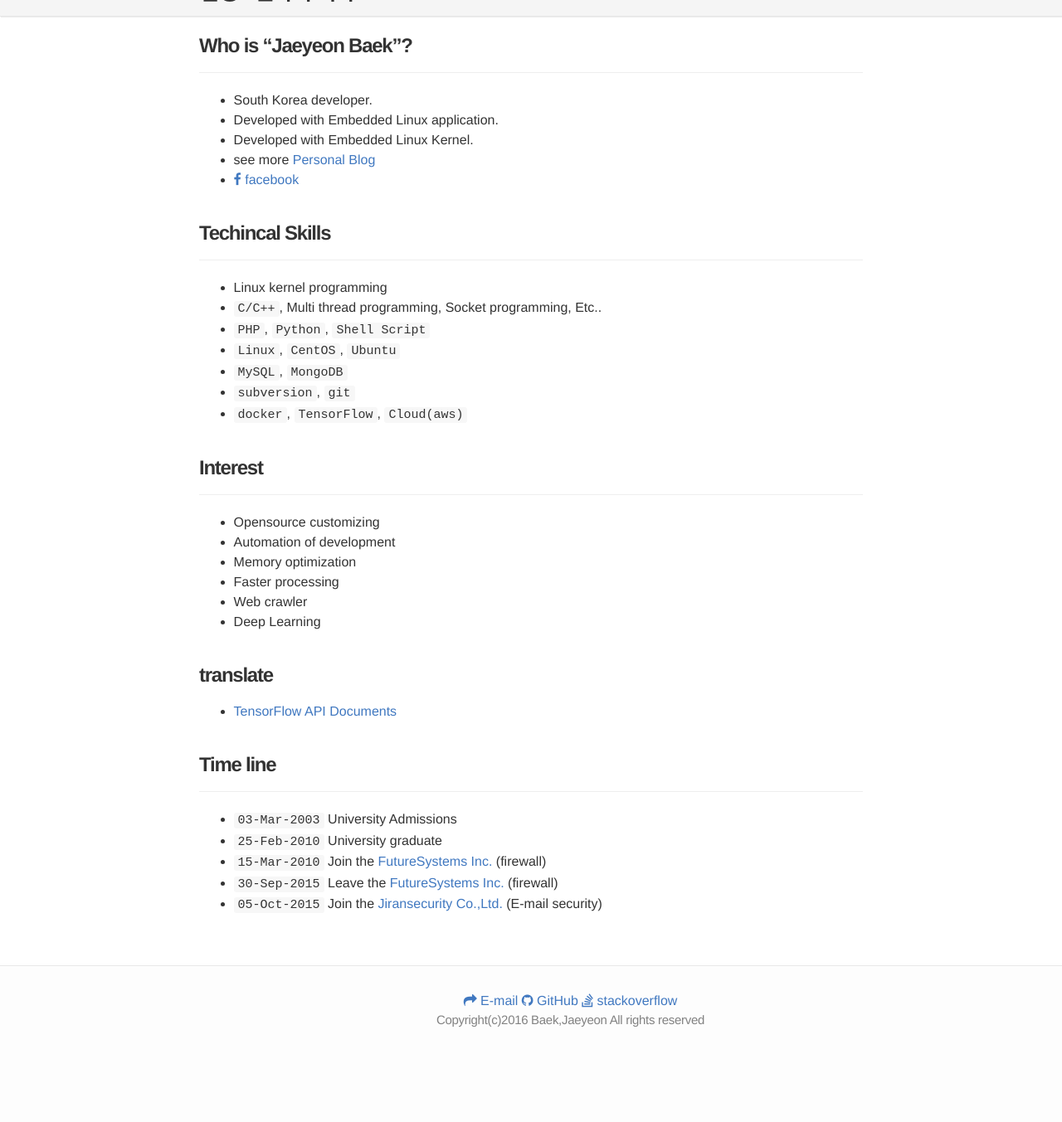
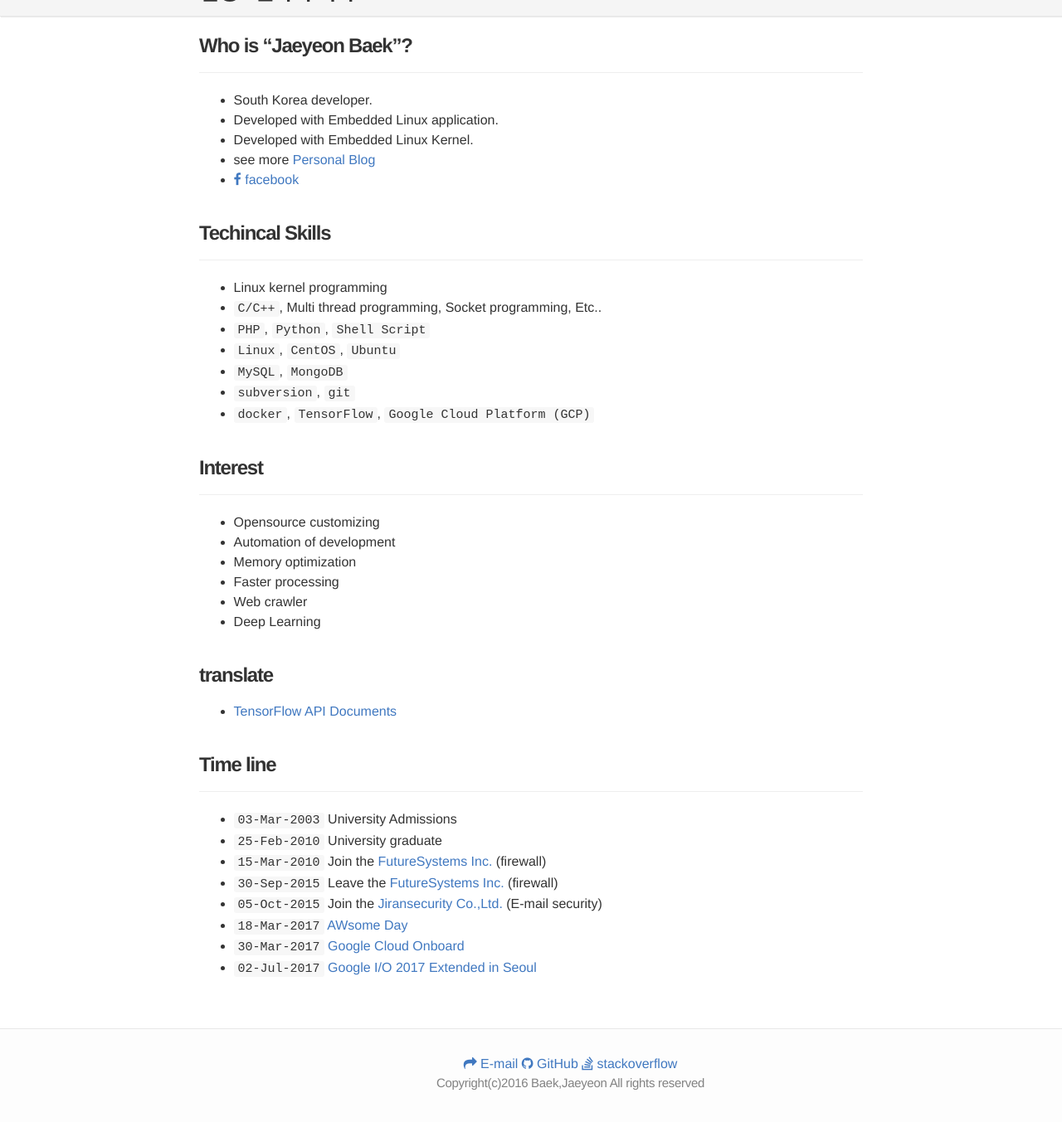
Before and after one commit to jybaek/jybaek.github.com, a Jekyll site: the page built from about.md, in a window 1280 px wide and 1400 px high, scrolled down 571 px, cut to the strip 37-1390 px from the top of the window. Shown: the whole strip at 83% size. Built offline with Jekyll 4.4.1, drawn with Linux system fonts in a browser that asks for light colours; nearby versions of some CDN libraries; before the commit the page ends 1894 px from its top, so only the background shows below that.

Commit message:
Update about.md

```diff
--- a/about.md
+++ b/about.md
@@ -26,7 +26,7 @@
 * `Linux`, `CentOS`, `Ubuntu`
 * `MySQL`, `MongoDB`
 * `subversion`, `git`
-* `docker`, `TensorFlow`, `Cloud(aws)`
+* `docker`, `TensorFlow`, `Google Cloud Platform (GCP)`
 
 ## **Interest**
 ----
@@ -47,3 +47,6 @@
 * `15-Mar-2010` Join the [FutureSystems Inc.](http://www.future.co.kr) (firewall)
 * `30-Sep-2015` Leave the [FutureSystems Inc.](http://www.future.co.kr) (firewall)
 * `05-Oct-2015` Join the [Jiransecurity Co.,Ltd.](https://www.jiransecurity.com) (E-mail security)
+* `18-Mar-2017` [AWsome Day](http://jybaek.tistory.com/595)
+* `30-Mar-2017` [Google Cloud Onboard](http://jybaek.tistory.com/603)
+* `02-Jul-2017` [Google I/O 2017 Extended in Seoul](http://jybaek.tistory.com/655)
```
